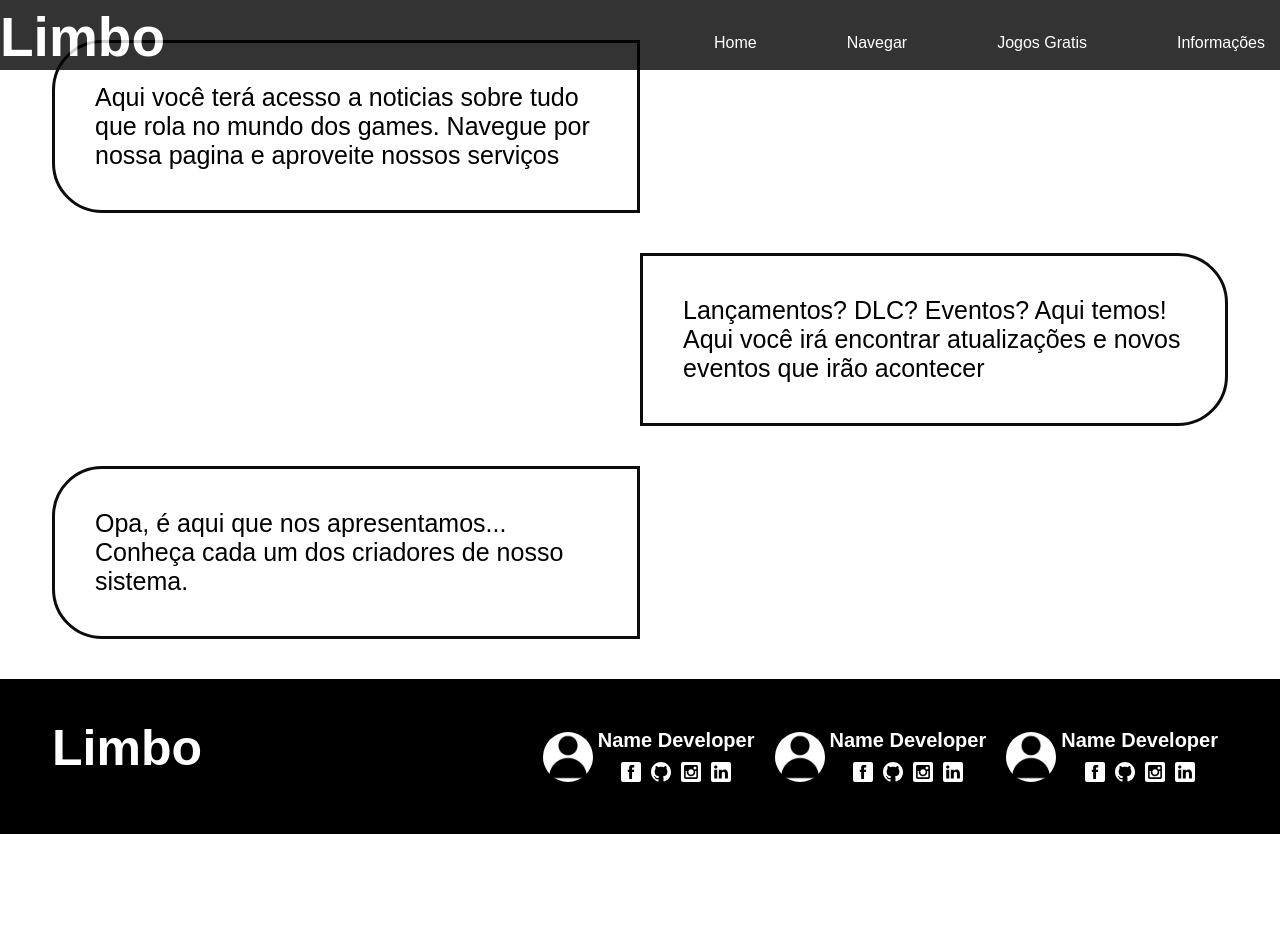
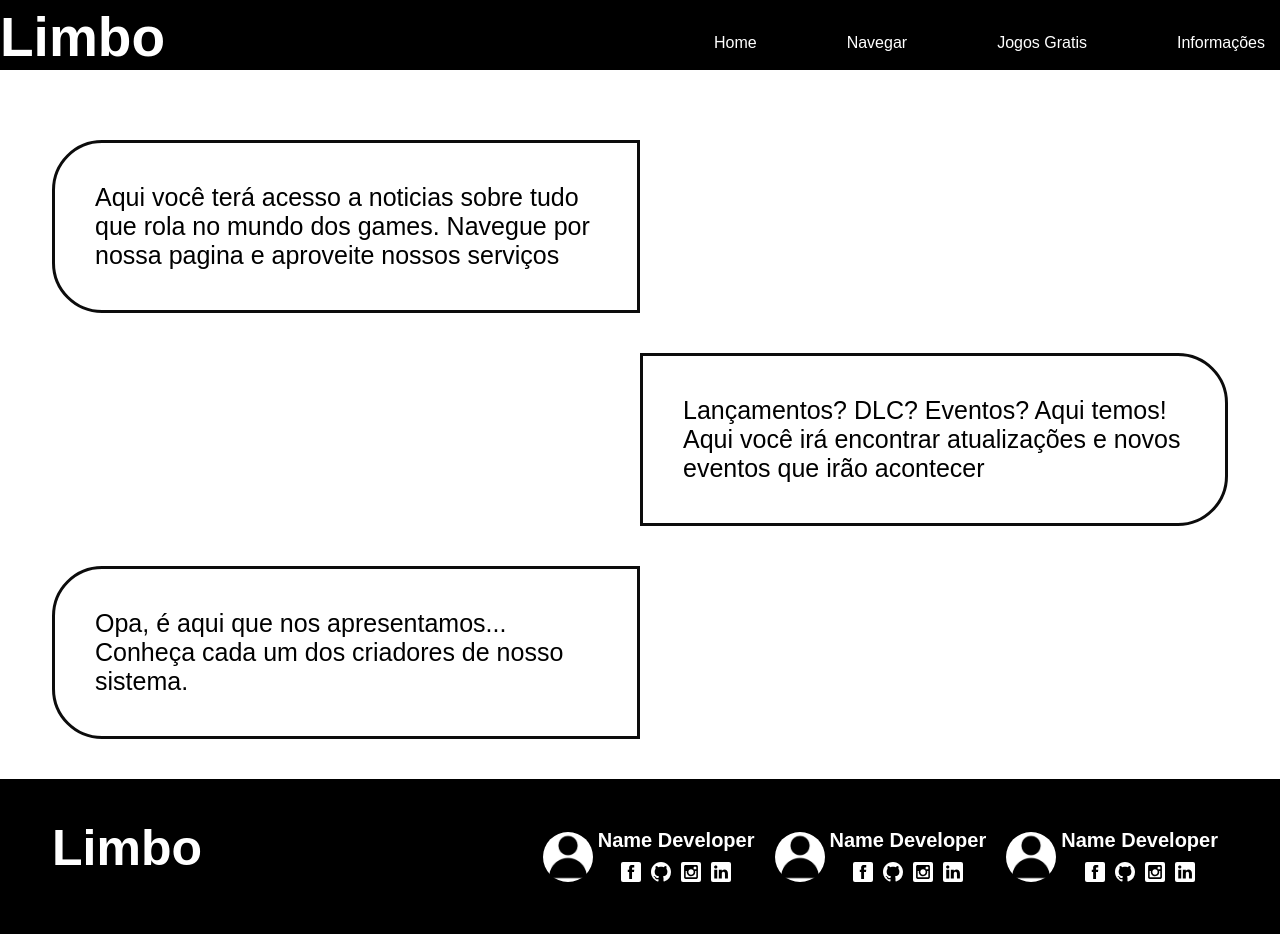
Before and after one commit to alexandrehdev/limbo, a PHP site: page / in a window 1280 px wide. Before the commit the page ends 834 px from the top, so only its background shows below. Run offline with PHP 8.4, Linux system fonts and the light colour scheme.

Commit message:
ajuste elementos

```diff
--- a/css/style.css
+++ b/css/style.css
@@ -7,7 +7,6 @@
 	width: 100%;
 	z-index: 2021;
 	background: var(--color-black);
-	opacity: 0.8;
 }
 
 .main-header h1{
@@ -83,6 +82,7 @@ main.main {
 }
 
 .s-home{
+	margin-top: 100px;
 	padding: 2rem;
 }
 .s-home .container{
```
